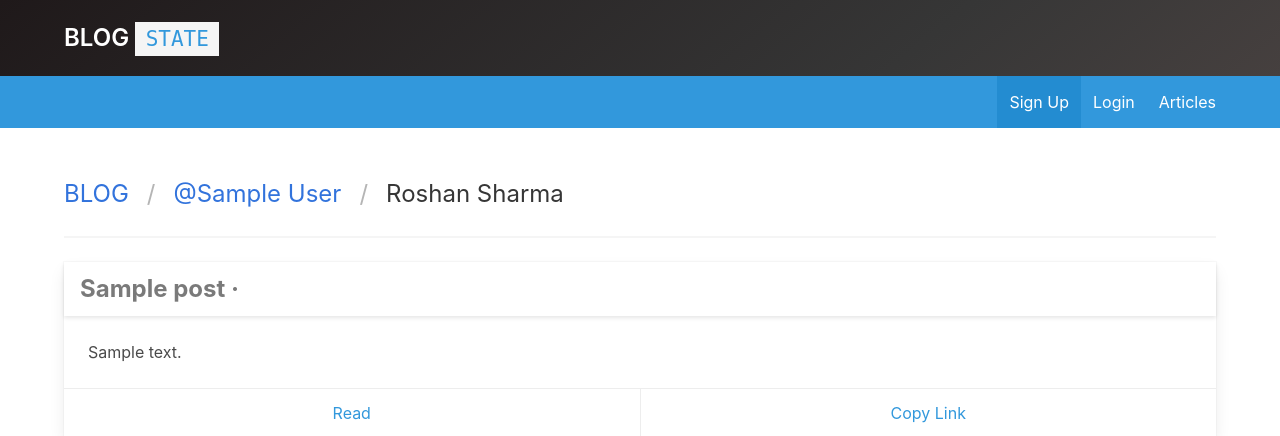
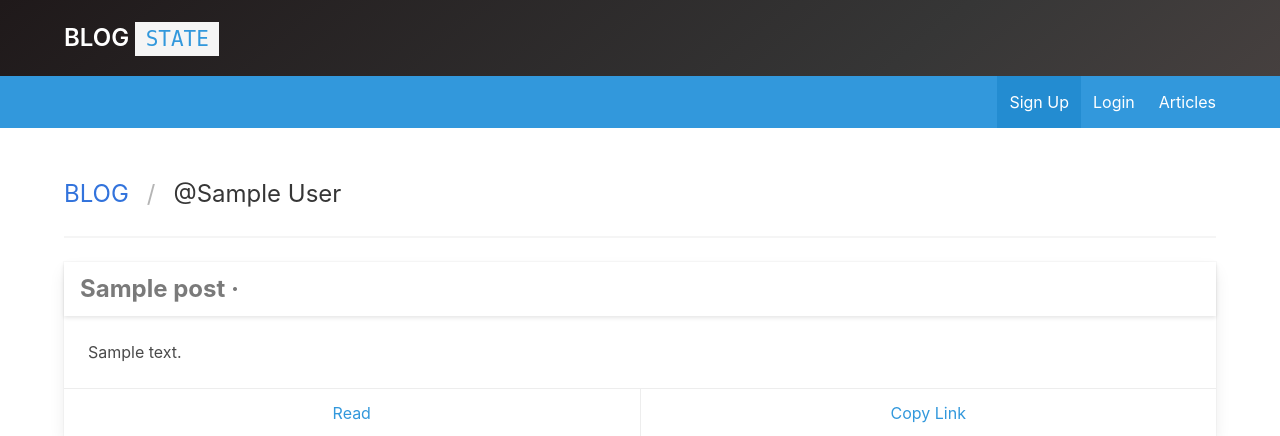
Before and after one commit to roshnet/blogstate-refactor, a Flask app: template blogstate/templates/posts.html in a window 1280 px wide. Shown: the top 436 px of the page. Run offline with Flask 2, Linux system fonts and the light colour scheme; the template is opened without the code that fills it: most values are stand-ins (such as "Sample title", 1, 10 or a date in 2020).

Commit message:
templates: Fix (kinda) typo

```diff
--- a/blogstate/templates/posts.html
+++ b/blogstate/templates/posts.html
@@ -11,8 +11,7 @@
         <nav class="breadcrumb is-large">
             <ul>
                 <li><a>BLOG</a></li>
-                <li><a>@{{ author }}</a></li>
-                <li class="is-active"><a>Roshan Sharma</a></li
+                <li class="is-active"><a>@{{ author }}</a></li>
             </ul>
         </nav>
         <hr>
```
